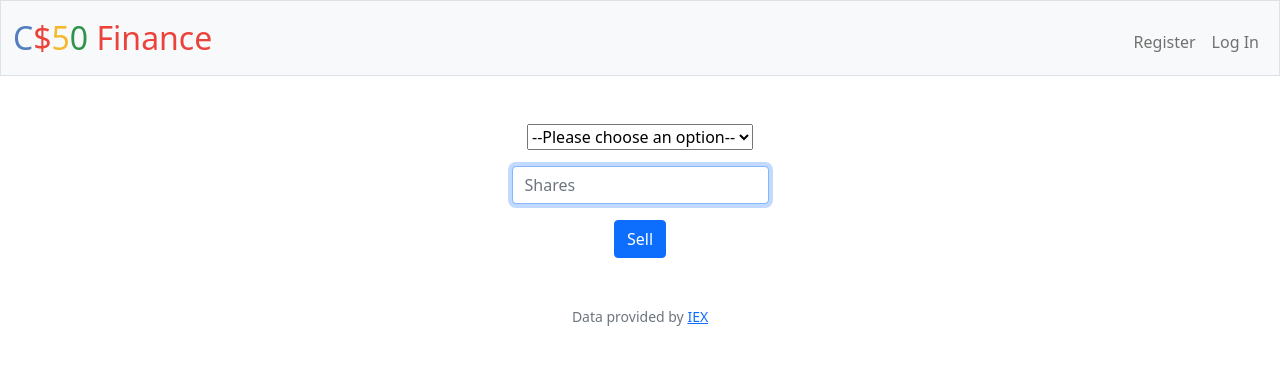
After one commit to abczzz13/CS50_v2, a Flask app: template pset9/finance/templates/sell.html in a window 1280 px wide. The commit adds this page. Shown: the top 365 px of the page. Run offline with Flask 2, Linux system fonts and the light colour scheme; the template is opened without the code that fills it, so the values that code supplies are empty; some libraries are stand-ins or nearby versions.

Commit message:
Added the sell feature

```diff
--- a/pset9/finance/app.py
+++ b/pset9/finance/app.py
@@ -178,7 +178,7 @@ def quote():
     """Get stock quote."""
     if request.method == "POST":
         # Using the lookup function to lookup the stock
-        stock = lookup(request.form.get("stock"))
+        stock = lookup(request.form.get("symbol"))
 
         # Check if stock has been found
         if stock == None:
@@ -235,4 +235,51 @@ def register():
 @ login_required
 def sell():
     """Sell shares of stock"""
-    return apology("TODO")
+
+    # Query information for the user
+    transactions = db.execute("SELECT symbol AS symbol, SUM(shares) AS shares, price, SUM(shares * price) AS stock_total FROM transactions WHERE user_id = ? GROUP BY symbol",
+                              session["user_id"])
+
+    if request.method == "POST":
+
+        # Ensure stock was selected
+        stock = request.form.get("stock")
+        if not stock:
+            return apology("no stock was selected", 403)
+
+        # Ensure shares was submitted
+        shares = request.form.get("shares")
+        if not shares:
+            return apology("must provide amount of shares", 403)
+
+        # Ensure positive amount of shares was submitted
+        shares_int = int(shares)
+        if shares_int <= 0:
+            return apology("must provide a positive amount of shares", 403)
+
+        # Ensure user has the amount of shares
+        stock_number = db.execute("SELECT SUM(shares) AS shares FROM transactions WHERE user_id = ? AND symbol = ? GROUP BY symbol",
+                                  session["user_id"], stock)
+        stock_number_int = int(stock_number[0]["shares"])
+        if stock_number_int < shares_int:
+            return apology("not enough shares", 403)
+
+        # Process everything in the transactions DB
+        current_price = lookup(stock)["price"]
+        db.execute("INSERT INTO transactions (symbol, shares, price, user_id) VALUES (?, ?, ?, ?)",
+                   stock, -shares_int, current_price, session["user_id"])
+
+        # Update cash field in users database
+        cash = db.execute(
+            "SELECT cash FROM users WHERE id = ?", session["user_id"])
+        cash_after = cash[0]["cash"] - (current_price * shares_int)
+        db.execute("UPDATE users SET cash = ? WHERE id = ?",
+                   cash_after, session["user_id"])
+
+        return redirect("/")
+
+    else:
+        return render_template("sell.html", transactions=transactions)
+
+    # TODO: Add Stock name to DB
+    # TODO: Style the sell.html
--- a/pset9/finance/templates/quote.html
+++ b/pset9/finance/templates/quote.html
@@ -7,7 +7,7 @@
 {% block main %}
 	<form action="/quote" method="post">
 		<div class="mb-3">
-			<input autocomplete="off" autofocus class="form-control mx-auto w-auto" id="stock" name="stock" placeholder="Stock" type="text">
+			<input autocomplete="off" autofocus class="form-control mx-auto w-auto" id="symbol" name="symbol" placeholder="Stock" type="text">
 		</div>
 		<button class="btn btn-primary" type="submit">Lookup</button>
 	</form>
--- /dev/null
+++ b/pset9/finance/templates/sell.html
@@ -0,0 +1,22 @@
+{% extends "layout.html" %}
+
+{% block title %}
+    Sell
+{% endblock %}
+
+{% block main %}
+	<form action="/sell" method="post">
+			<div class="mb-3">
+				<select name="stock" id="stock-select">
+					<option value="">--Please choose an option--</option>
+					{% for transaction in transactions %}
+					<option value="{{ transaction.symbol }}">{{ transaction.name }}</option>
+					{% endfor %}
+				</select>
+			</div>
+		<div class="mb-3">
+			<input autocomplete="off" autofocus class="form-control mx-auto w-auto" id="shares" name="shares" placeholder="Shares" type="text">
+		</div>
+		<button class="btn btn-primary" type="submit">Sell</button>
+	</form>
+{% endblock %}
```
Also changed, not shown: pset9/finance/finance.db, 1 other file.
